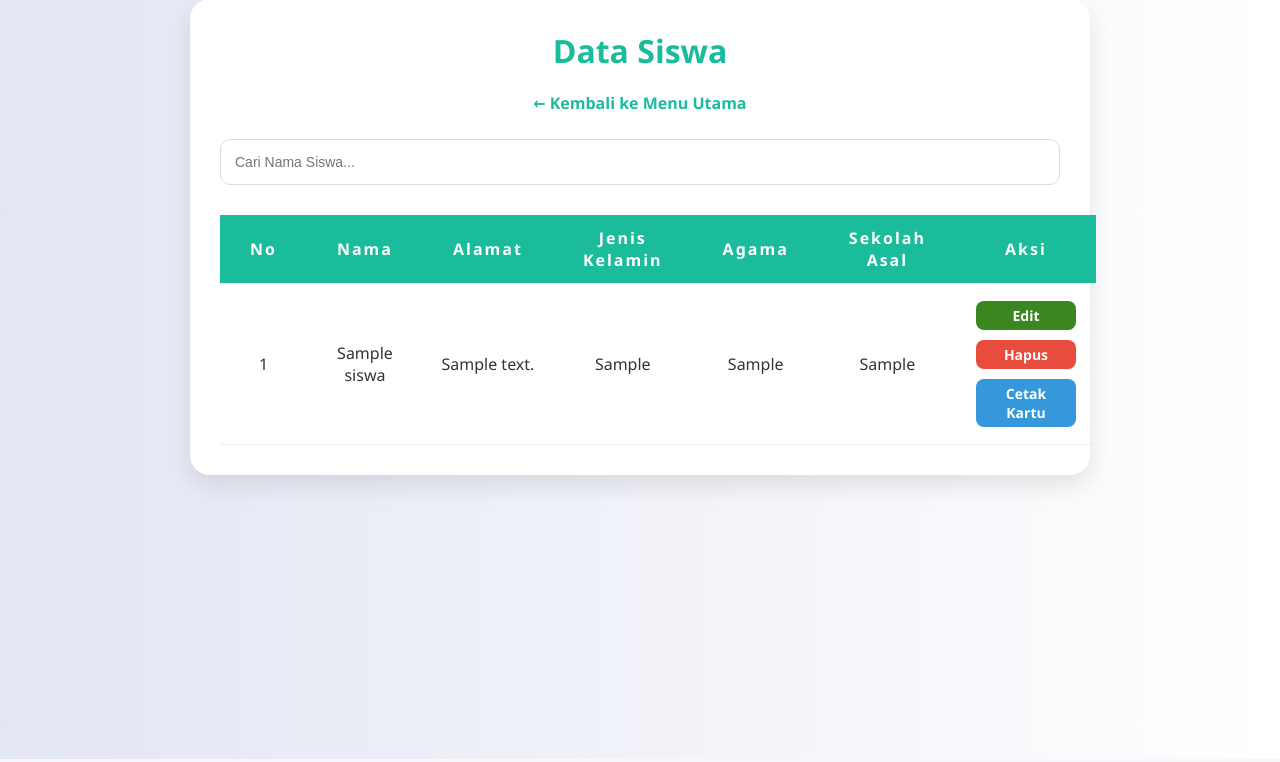
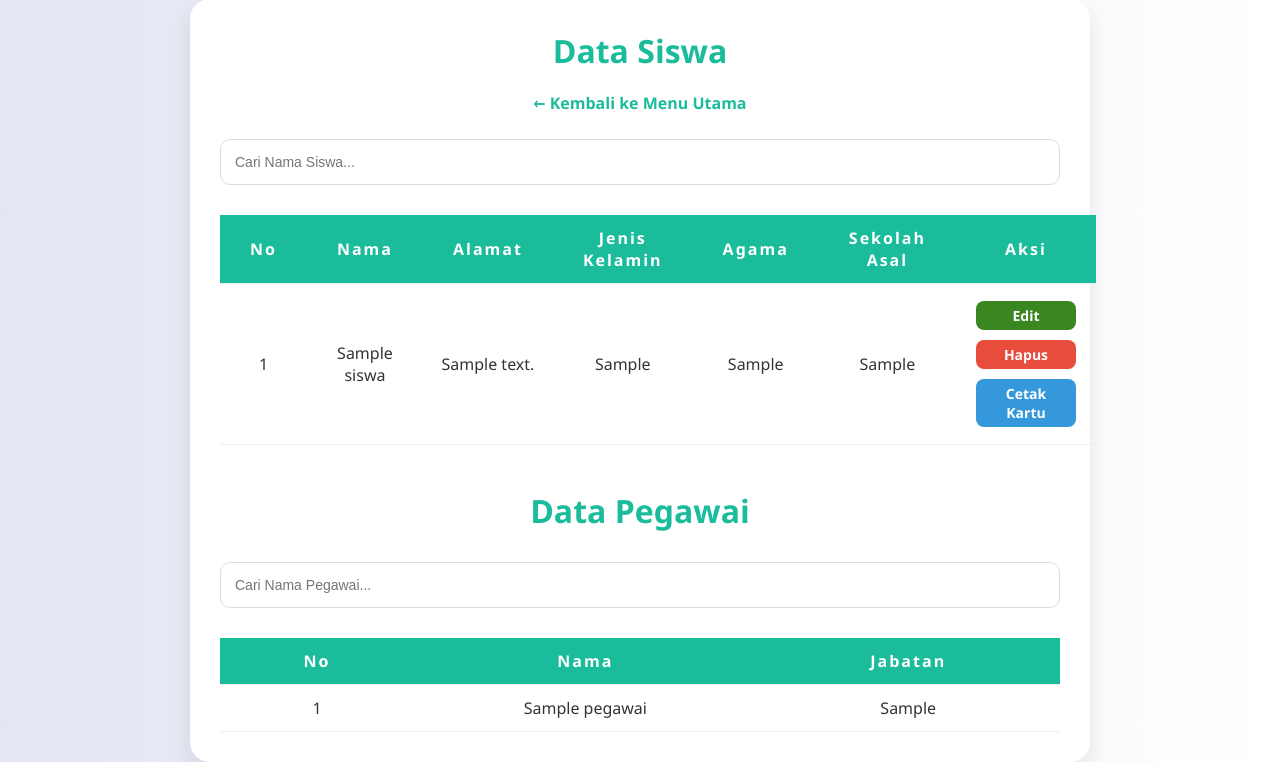
Before and after one commit to faithmry/PWEB-E-Tugas11, a PHP site: page /list-siswa.php in a window 1280 px wide. Shown: the part 41-803 px from the top of the page. Run offline with PHP 8.4, Linux system fonts and the light colour scheme; tables that the repository leaves empty or names only in its code hold one stand-in row (values such as "Sample post").

Commit message:
add data pegawai

```diff
--- a/list-siswa.php
+++ b/list-siswa.php
@@ -1,8 +1,11 @@
 <?php
 include 'config.php';
 
-$sql = "SELECT * FROM siswa";
-$query = mysqli_query($conn, $sql);
+$sqlSiswa = "SELECT * FROM siswa";
+$querySiswa = mysqli_query($conn, $sqlSiswa);
+
+$sqlPegawai = "SELECT * FROM pegawai";
+$queryPegawai = mysqli_query($conn, $sqlPegawai);
 ?>
 
 <!DOCTYPE html>
@@ -10,7 +13,7 @@ $query = mysqli_query($conn, $sql);
 <head>
     <meta charset="UTF-8">
     <meta name="viewport" content="width=device-width, initial-scale=1.0">
-    <title>Data Siswa</title>
+    <title>Data Siswa dan Pegawai</title>
     <link rel="stylesheet" href="style.css">
 </head>
 <body>
@@ -19,10 +22,10 @@ $query = mysqli_query($conn, $sql);
         <a href="index.php" class="back-button">← Kembali ke Menu Utama</a>
 
         <div class="search-bar">
-            <input type="text" id="searchInput" class="search-input" placeholder="Cari Nama Siswa...">
+            <input type="text" id="searchInputSiswa" class="search-input" placeholder="Cari Nama Siswa...">
         </div>
 
-        <?php if (mysqli_num_rows($query) > 0): ?>
+        <?php if (mysqli_num_rows($querySiswa) > 0): ?>
             <table id="siswaTable">
                 <thead>
                     <tr>
@@ -37,10 +40,10 @@ $query = mysqli_query($conn, $sql);
                 </thead>
                 <tbody>
                     <?php
-                    $no = 1;
-                    while ($siswa = mysqli_fetch_array($query)) {
+                    $noSiswa = 1;
+                    while ($siswa = mysqli_fetch_array($querySiswa)) {
                         echo "<tr>";
-                        echo "<td>".$no++."</td>";
+                        echo "<td>".$noSiswa++."</td>";
                         echo "<td>".$siswa['nama']."</td>";
                         echo "<td>".$siswa['alamat']."</td>";
                         echo "<td>".$siswa['jenis_kelamin']."</td>";
@@ -58,16 +61,73 @@ $query = mysqli_query($conn, $sql);
         <?php else: ?>
             <div class='no-data'>Belum ada data siswa</div>
         <?php endif; ?>
+        <br></br>
+        <h1>Data Pegawai</h1>
+
+        <div class="search-bar">
+            <input type="text" id="searchInputPegawai" class="search-input" placeholder="Cari Nama Pegawai...">
+        </div>
+
+        <?php if (mysqli_num_rows($queryPegawai) > 0): ?>
+            <table id="pegawaiTable">
+                <thead>
+                    <tr>
+                        <th>No</th>
+                        <th>Nama</th>
+                        <th>Jabatan</th>
+                    </tr>
+                </thead>
+                <tbody>
+                    <?php
+                    $noPegawai = 1;
+                    while ($pegawai = mysqli_fetch_array($queryPegawai)) {
+                        echo "<tr>";
+                        echo "<td>".$noPegawai++."</td>";
+                        echo "<td>".$pegawai['nama']."</td>";
+                        echo "<td>".$pegawai['jabatan']."</td>";
+                        echo "</tr>";
+                    }
+                    ?>
+                </tbody>
+            </table>
+        <?php else: ?>
+            <div class='no-data'>Belum ada data pegawai</div>
+        <?php endif; ?>
     </div>
+    <script>
 
-    <script>
-        const searchInput = document.getElementById('searchInput');
+        const searchInputSiswa = document.getElementById('searchInputSiswa');
         const siswaTable = document.getElementById('siswaTable')?.getElementsByTagName('tbody')[0];
 
         if (siswaTable) {
-            searchInput.addEventListener('keyup', function() {
-                const filter = searchInput.value.toLowerCase();
+            searchInputSiswa.addEventListener('keyup', function() {
+                const filter = searchInputSiswa.value.toLowerCase();
                 const rows = siswaTable.getElementsByTagName('tr');
+
+                for (let i = 0; i < rows.length; i++) {
+                    const cells = rows[i].getElementsByTagName('td');
+                    let rowText = '';
+                    for (let j = 0; j < cells.length; j++) {
+                        rowText += cells[j].textContent.toLowerCase();
+                    }
+
+                    if (rowText.includes(filter)) {
+                        rows[i].style.display = '';
+                    } else {
+                        rows[i].style.display = 'none';
+                    }
+                }
+            });
+        }
+
+
+        const searchInputPegawai = document.getElementById('searchInputPegawai');
+        const pegawaiTable = document.getElementById('pegawaiTable')?.getElementsByTagName('tbody')[0];
+
+        if (pegawaiTable) {
+            searchInputPegawai.addEventListener('keyup', function() {
+                const filter = searchInputPegawai.value.toLowerCase();
+                const rows = pegawaiTable.getElementsByTagName('tr');
 
                 for (let i = 0; i < rows.length; i++) {
                     const cells = rows[i].getElementsByTagName('td');
```
